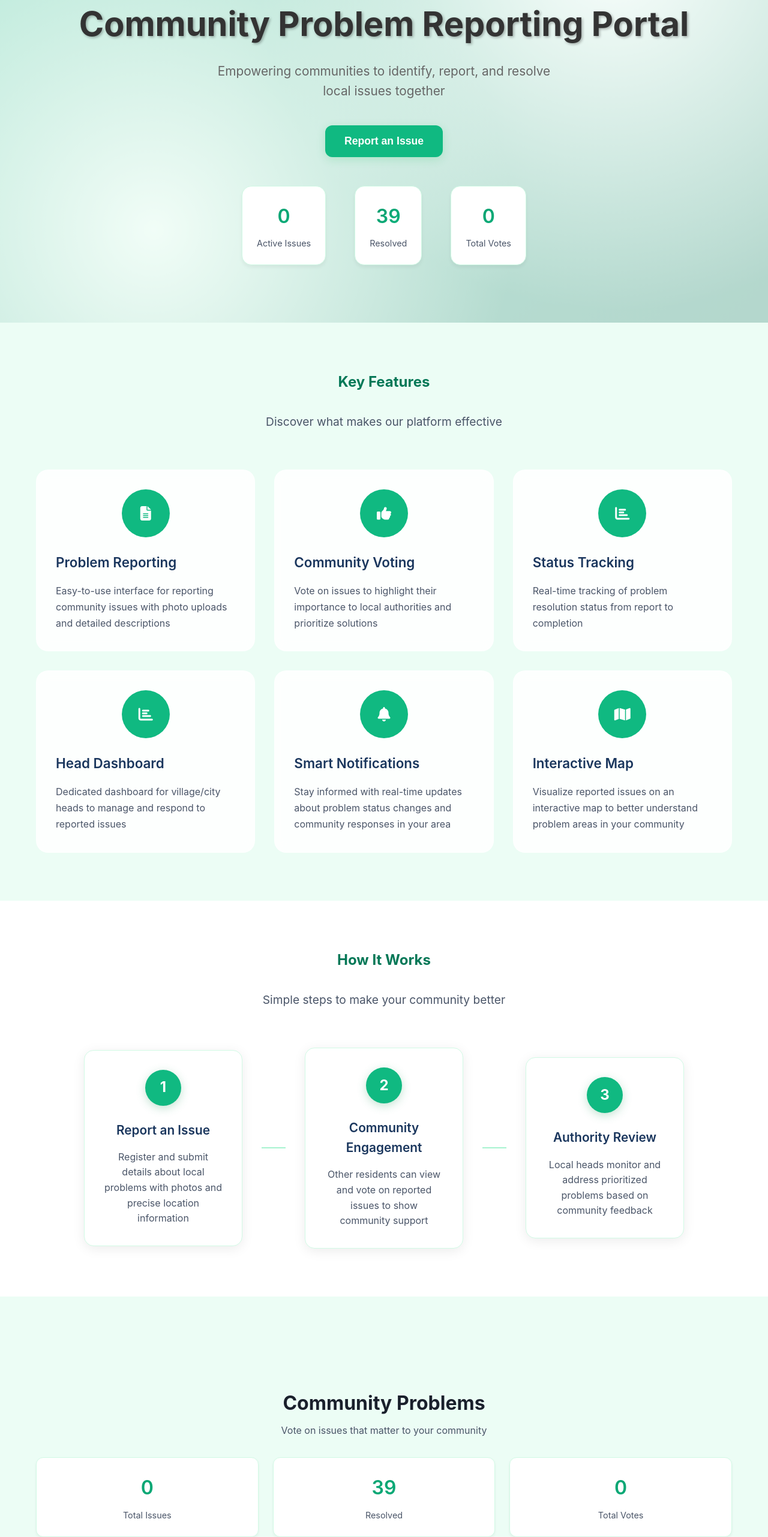
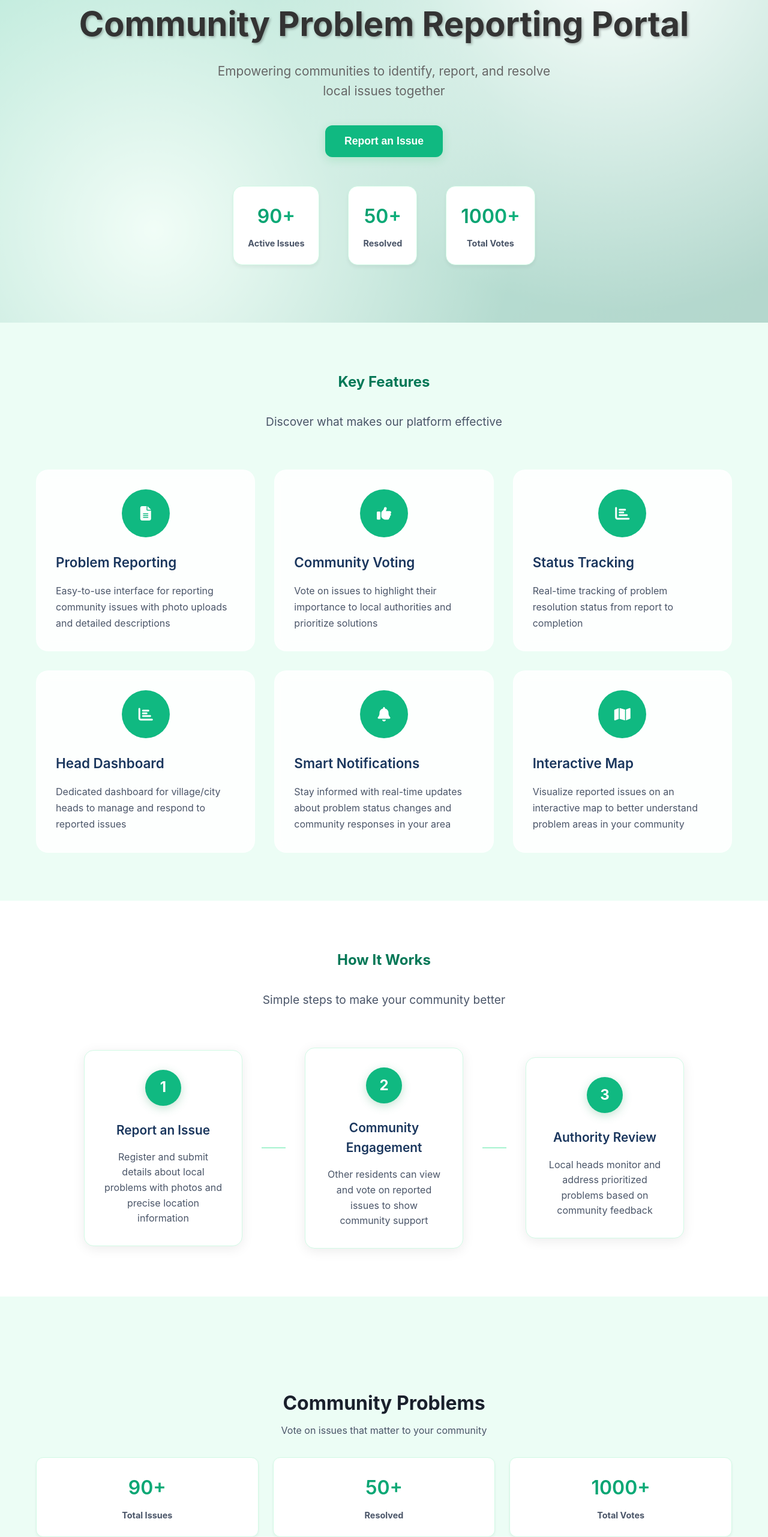
Before and after one commit to gnaneswar675/frontend, a React (Create React App) app: page / in a window 1280 px wide. Shown: the part 234-2797 px from the top of the page at 60% size. Built offline with nearby package versions, Linux system fonts and the light colour scheme; no server answers; the HTML template or start-up script is replaced by a standard one.

Commit message:
Update ProblemsList.jsx2

```diff
--- a/src/pages/ProblemsList.jsx
+++ b/src/pages/ProblemsList.jsx
@@ -139,16 +139,16 @@ const ProblemsList = ({ showLandingPage = true }) => {
               </div>
               <div className="hero-stats">
                 <div className="stat-item">
-                  <div className="stat-number">{problems.length}</div>
-                  <div className="stat-label">Active Issues</div>
+                  <div className="stat-number">90+</div>
+                  <div className="stat-label"><b>Active Issues</b></div>
                 </div>
                 <div className="stat-item">
-                  <div className="stat-number">39</div>
-                  <div className="stat-label">Resolved</div>
+                  <div className="stat-number">50+</div>
+                  <div className="stat-label"><b>Resolved</b></div>
                 </div>
                 <div className="stat-item">
-                  <div className="stat-number">{problems.reduce((sum, p) => sum + p.votes, 0)}</div>
-                  <div className="stat-label">Total Votes</div>
+                  <div className="stat-number">1000+</div>
+                  <div className="stat-label"><b>Total Votes</b></div>
                 </div>
               </div>
             </div>
@@ -255,20 +255,20 @@ const ProblemsList = ({ showLandingPage = true }) => {
 
           <div className="dashboard-stats">
             <div className="stat-card">
-              <div className="stat-number">{problems.length}</div>
-              <div className="stat-label">Total Issues</div>
+              <div className="stat-number">90+</div>
+              <div className="stat-label"><b>Total Issues</b></div>
             </div>
             <div className="stat-card">
               <div className="stat-number">
-                39
+                50+
               </div>
-              <div className="stat-label">Resolved</div>
+              <div className="stat-label"><b>Resolved</b></div>
             </div>
             <div className="stat-card">
               <div className="stat-number">
-                {problems.reduce((sum, p) => sum + p.votes, 0)}
+                1000+
               </div>
-              <div className="stat-label">Total Votes</div>
+              <div className="stat-label"><b>Total Votes</b></div>
             </div>
           </div>
 
```
